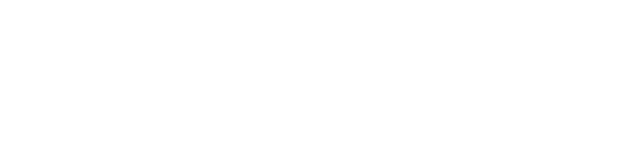
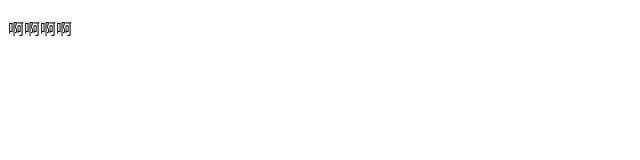
Before and after one commit to yunigongshang/yunigongshang, a plain HTML site: page index.html in a window 1280 px wide. Shown: the whole page, without its empty margins (0-640 px from the left). Drawn offline with Linux system fonts and the light colour scheme.

Commit message:
modified:   index.html

```diff
--- a/index.html
+++ b/index.html
@@ -6,6 +6,8 @@
     <title>Document</title>
 </head>
 <body>
-
+    <div>
+        <p>啊啊啊啊</p>
+    </div>
 </body>
 </html>
```
